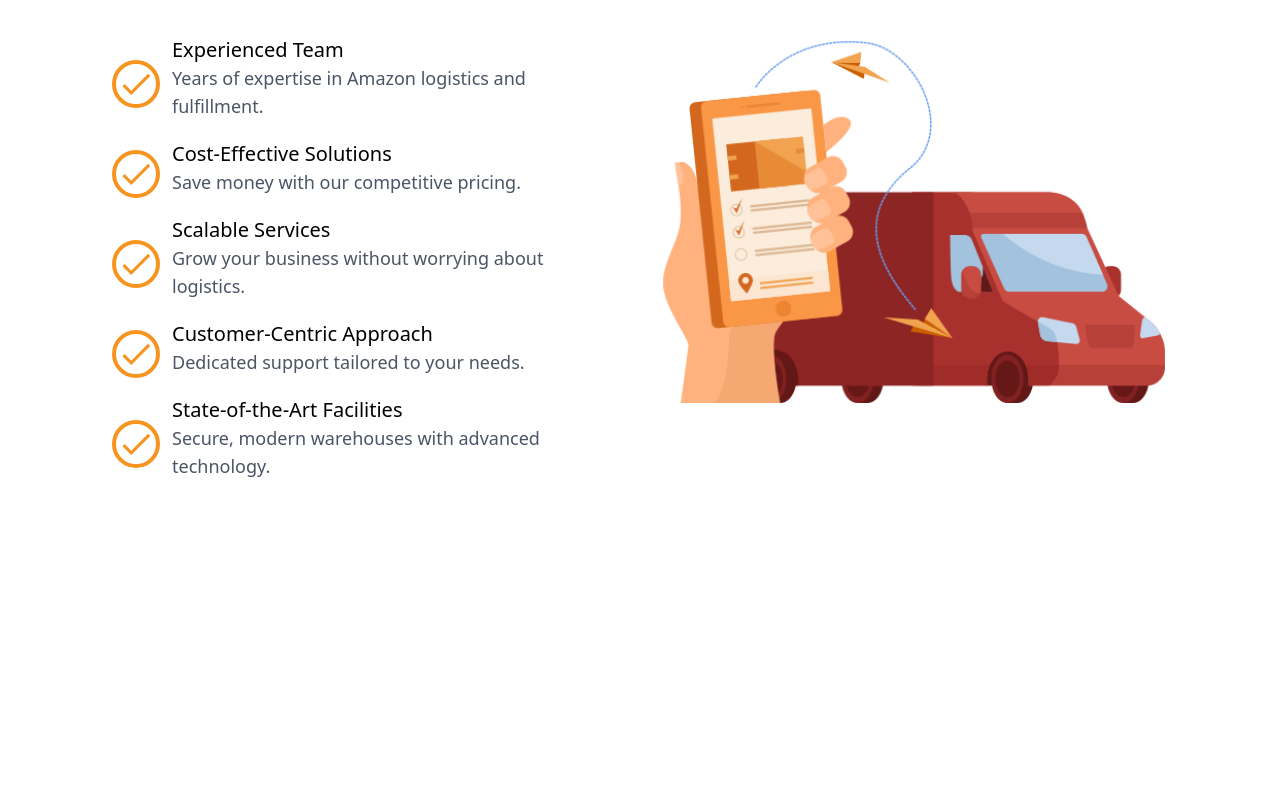
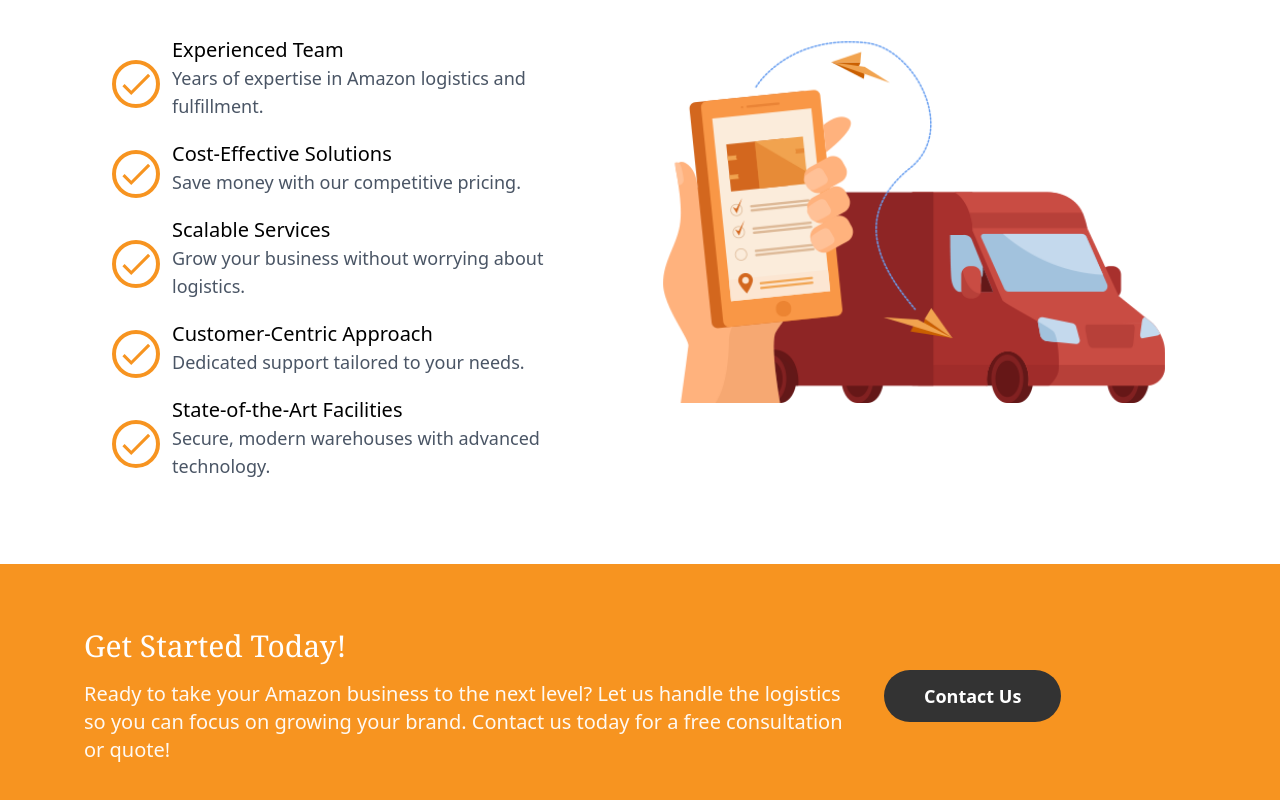
Before and after one commit to TasnimurRahmanShakir/ticinnovative, a Next.js app: page / in a window 1280 px wide. Shown: the part 3853-4653 px from the top of the page. Before the commit the page ends 4417 px from the top, so only its background shows below. Built offline with nearby package versions, Linux system fonts and the light colour scheme.

Commit message:
Get Started Today is complete now

```diff
--- a/app/page.js
+++ b/app/page.js
@@ -1,5 +1,6 @@
 
 
+import GetStartedToday from "@/components/GetStartedToday";
 import HeroSection from "@/components/HeroSection";
 import HowItWorks from "@/components/HowItWorks";
 import NavItems from "@/components/Navbar/NavItems";
@@ -22,6 +23,7 @@ export default function Home() {
       <Services />
       <HowItWorks />
       <WhyChooseUs />
+      <GetStartedToday />
     </div>
   );
 }
--- /dev/null
+++ b/components/GetStartedToday.jsx
@@ -0,0 +1,27 @@
+import React from "react";
+
+export default function GetStartedToday() {
+  return (
+    <section className="w-full relative z-10 bg-[#f79420] py-16">
+      <div className="container mx-auto px-4 flex flex-col md:flex-row items-center justify-center gap-8">
+        <div className="text-white max-w-3xl md:text-left md:w-3/4 w-full">
+          <h2 className="text-2xl md:text-3xl font-serif mb-4">
+            Get Started Today!
+          </h2>
+          <p className="text-lg md:text-xl opacity-95 ">
+            Ready to take your Amazon business to the next level? Let us handle
+            the logistics so you can focus on growing your brand. Contact us
+            today for a free consultation or quote!
+          </p>
+        </div>
+
+        {/* Right Side: Button */}
+        <div className="shrink-0 md:w-1/4 w-full">
+          <button className="bg-[#333333] hover:scale-105 text-white text-lg font-semibold py-3 px-10 rounded-full transition-all duration-300 cursor-pointer">
+            Contact Us
+          </button>
+        </div>
+      </div>
+    </section>
+  );
+}
```
